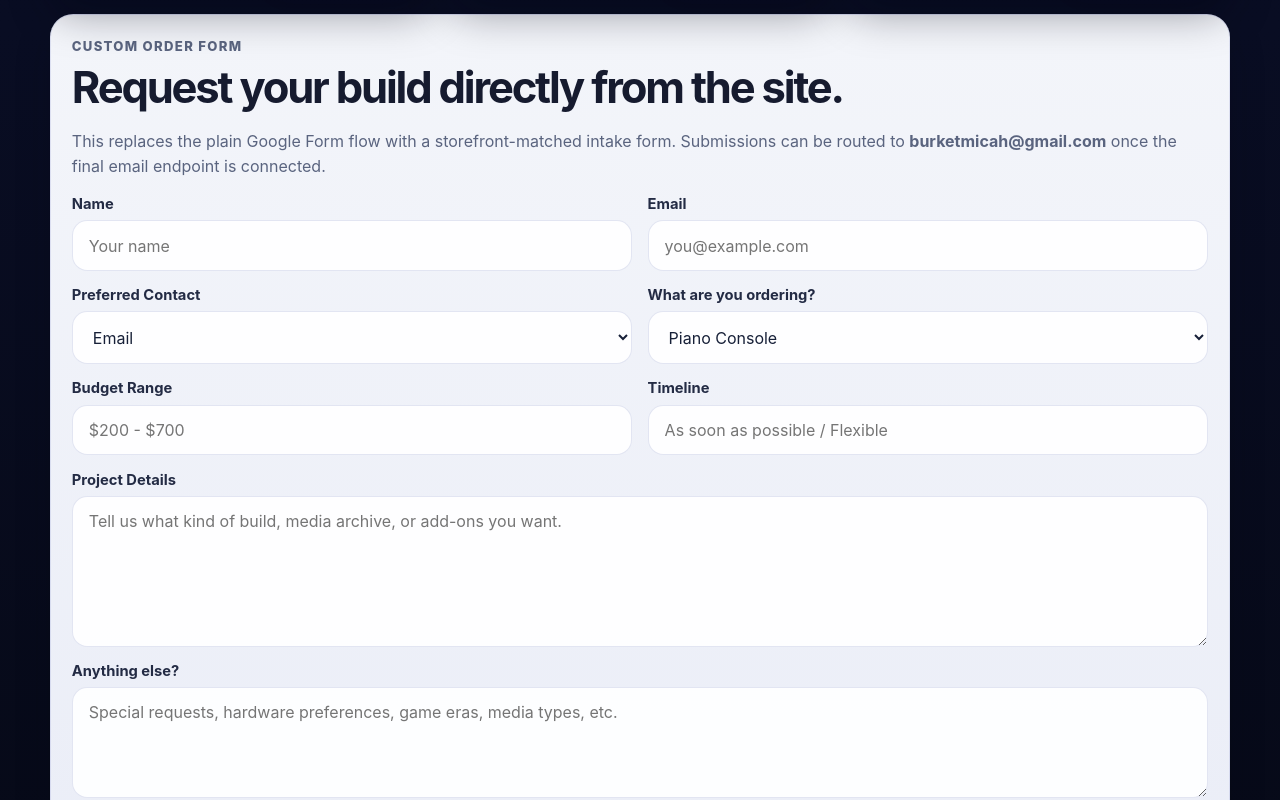
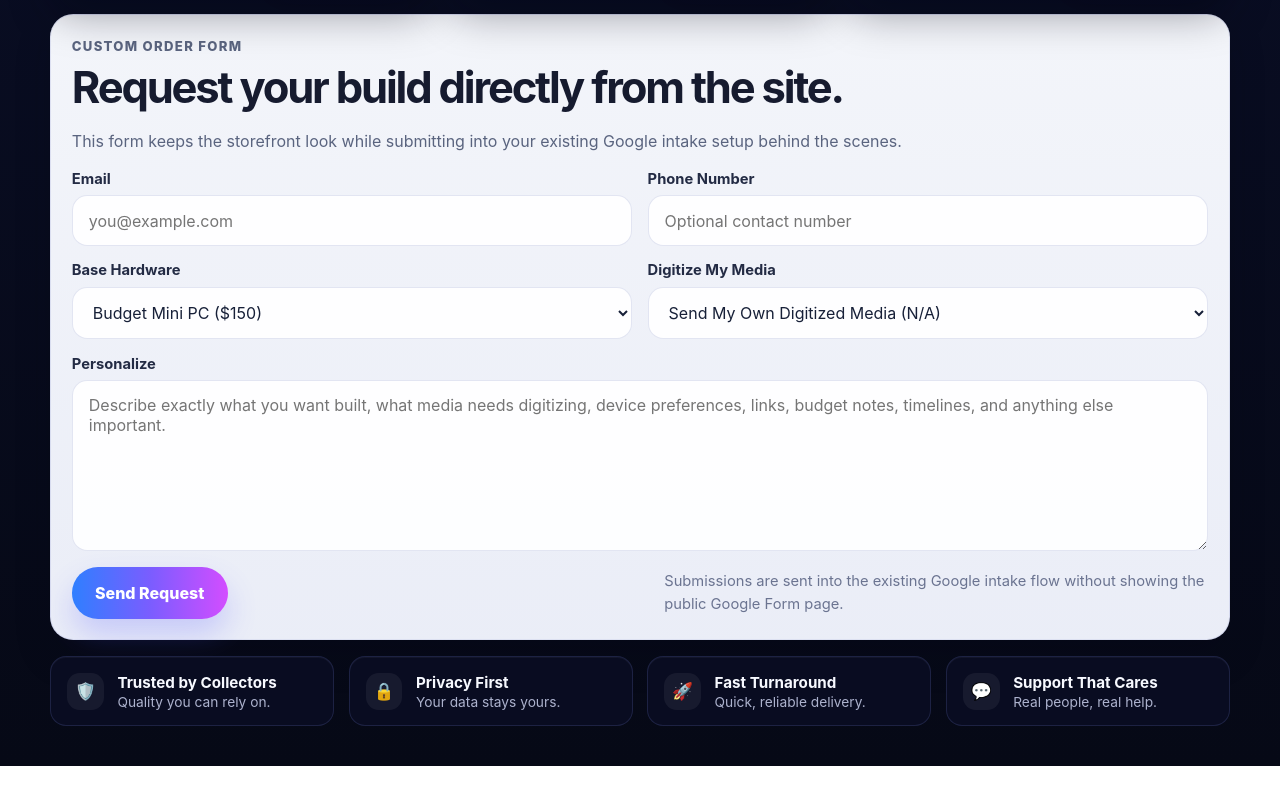
Before and after one commit to Nazerath-Floaters/legacy-library-labs, a React (Vite) app: page / in a window 1280 px wide. Shown: the part 1180-1980 px from the top of the page. After the commit the page ends 1946 px from the top, so only its background shows below. Built offline with nearby package versions, Linux system fonts and the light colour scheme.

Commit message:
Wire custom storefront form to Google Forms backend

```diff
--- a/src/App.css
+++ b/src/App.css
@@ -578,6 +578,10 @@ img {
   margin-top: 0.15rem;
 }
 
+.hidden-form-frame {
+  display: none;
+}
+
 @media (max-width: 1024px) {
   .service-grid,
   .trust-row,
--- a/src/App.jsx
+++ b/src/App.jsx
@@ -83,7 +83,7 @@ const trustPoints = [
   },
 ]
 
-const customFormAction = 'https://formspree.io/f/your-form-id'
+const customFormAction = 'https://docs.google.com/forms/d/e/1FAIpQLScoQfgOt2XlIcp3LDK-njbH1TpxoZin3h4Z6-2fkQoRd0g9DA/formResponse'
 
 function App() {
   return (
@@ -152,66 +152,68 @@ function App() {
             <p className="form-kicker">Custom Order Form</p>
             <h2>Request your build directly from the site.</h2>
             <p>
-              This replaces the plain Google Form flow with a storefront-matched intake form.
-              Submissions can be routed to <strong>burketmicah@gmail.com</strong> once the final email endpoint is connected.
+              This form keeps the storefront look while submitting into your existing Google intake setup behind the scenes.
             </p>
           </div>
 
-          <form className="custom-order-form" action={customFormAction} method="POST">
+          <form className="custom-order-form" action={customFormAction} method="POST" target="hidden-google-form-target">
             <div className="form-grid">
               <label>
-                <span>Name</span>
-                <input type="text" name="name" placeholder="Your name" required />
+                <span>Email</span>
+                <input type="email" name="emailAddress" placeholder="you@example.com" required />
               </label>
               <label>
-                <span>Email</span>
-                <input type="email" name="email" placeholder="you@example.com" required />
+                <span>Phone Number</span>
+                <input type="text" name="entry.1338169496" placeholder="Optional contact number" />
               </label>
               <label>
-                <span>Preferred Contact</span>
-                <select name="contact_preference" defaultValue="Email">
-                  <option>Email</option>
-                  <option>Discord</option>
-                  <option>Text Message</option>
+                <span>Base Hardware</span>
+                <select name="entry.1957698574" defaultValue="Budget Mini PC ($150)">
+                  <option>USB ($30)</option>
+                  <option>SSD ($100)</option>
+                  <option>Budget  Mini PC ($150)</option>
+                  <option>Budget Handheld Gameboy Style ($75)</option>
+                  <option>SUPER Handheld (PS2 Capable) ($290)</option>
+                  <option>Gaming Rig PC ($545)</option>
+                  <option>Bring Your Own Device ($0.00) + Shipping</option>
+                  <option>Gaming Laptop ($745)</option>
+                  <option>Other</option>
                 </select>
               </label>
               <label>
-                <span>What are you ordering?</span>
-                <select name="service_interest" defaultValue="Piano Console">
-                  <option>Piano Console</option>
-                  <option>Archive Service</option>
-                  <option>Fan Games</option>
-                  <option>Custom Build</option>
+                <span>Digitize My Media</span>
+                <select name="entry.78145169" defaultValue="Send My Own Digitized Media (N/A)">
+                  <option>DVD ($1.50)</option>
+                  <option>Blueray ($2.00)</option>
+                  <option>Gameboy Advanced ($2.50)</option>
+                  <option>DS ($2.50)</option>
+                  <option>3DS ($2.50)</option>
+                  <option>PS1 ($1.50)</option>
+                  <option>PS2 ($2.50)</option>
+                  <option>Sega Genesis ($4.50)</option>
+                  <option>GameCube ($2.50)</option>
+                  <option>Send My Own Digitized Media (N/A)</option>
+                  <option>Other</option>
                 </select>
               </label>
-              <label>
-                <span>Budget Range</span>
-                <input type="text" name="budget" placeholder="$200 - $700" />
-              </label>
-              <label>
-                <span>Timeline</span>
-                <input type="text" name="timeline" placeholder="As soon as possible / Flexible" />
-              </label>
               <label className="full-width">
-                <span>Project Details</span>
-                <textarea name="details" rows="6" placeholder="Tell us what kind of build, media archive, or add-ons you want." required />
-              </label>
-              <label className="full-width">
-                <span>Anything else?</span>
-                <textarea name="notes" rows="4" placeholder="Special requests, hardware preferences, game eras, media types, etc." />
+                <span>Personalize</span>
+                <textarea name="entry.1232892038" rows="7" placeholder="Describe exactly what you want built, what media needs digitizing, device preferences, links, budget notes, timelines, and anything else important." required />
               </label>
             </div>
 
-            <input type="hidden" name="_subject" value="Legacy Library Labs website order form" />
-            <input type="hidden" name="_replyto" value="burketmicah@gmail.com" />
+            <input type="hidden" name="fvv" value="1" />
+            <input type="hidden" name="fbzx" value="-4738323365637788260" />
+            <input type="hidden" name="pageHistory" value="0" />
 
             <div className="form-actions">
               <button type="submit" className="submit-order-button">Send Request</button>
               <p className="form-note">
-                I still need to swap in the live email form endpoint so submissions actually route to your inbox.
+                Submissions are sent into the existing Google intake flow without showing the public Google Form page.
               </p>
             </div>
           </form>
+          <iframe title="hidden-google-form-target" name="hidden-google-form-target" className="hidden-form-frame" />
         </section>
 
         <section className="trust-row" aria-label="Trust points">
```
